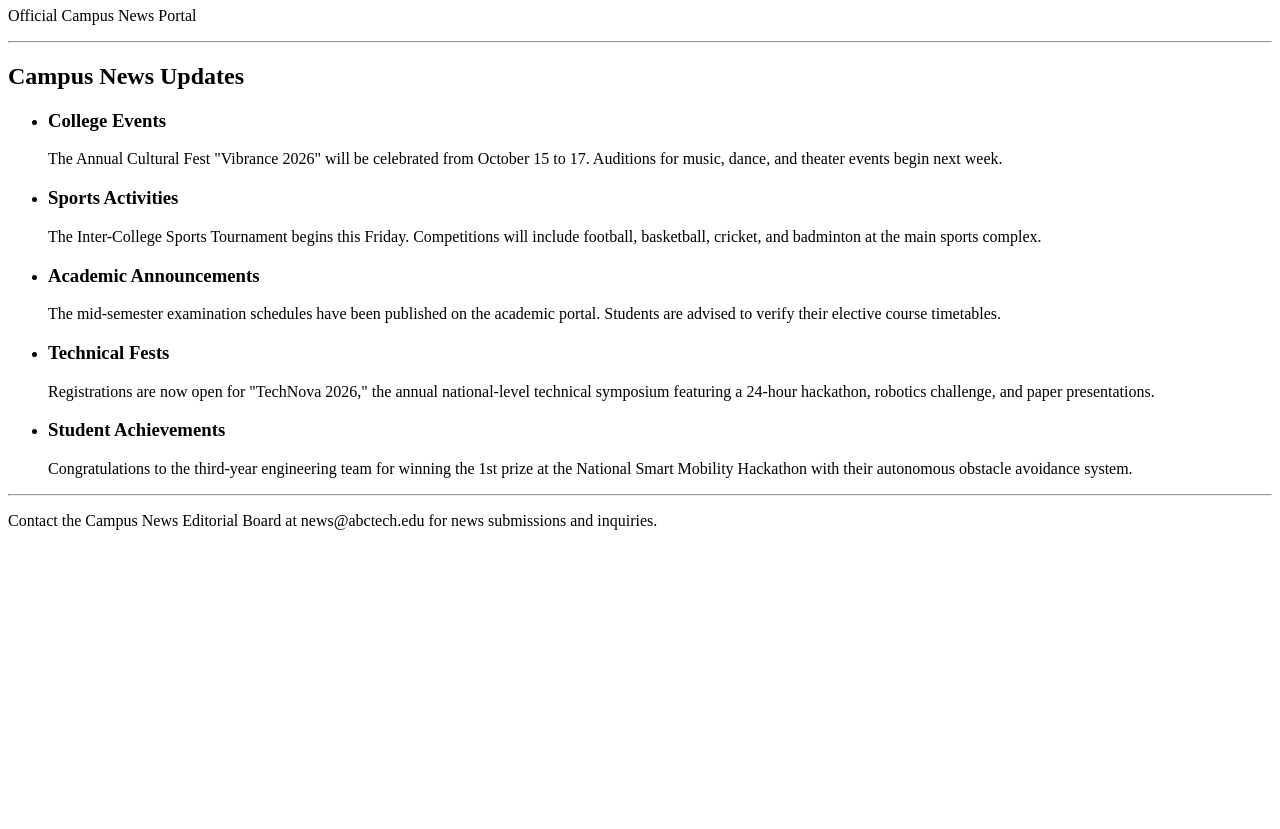
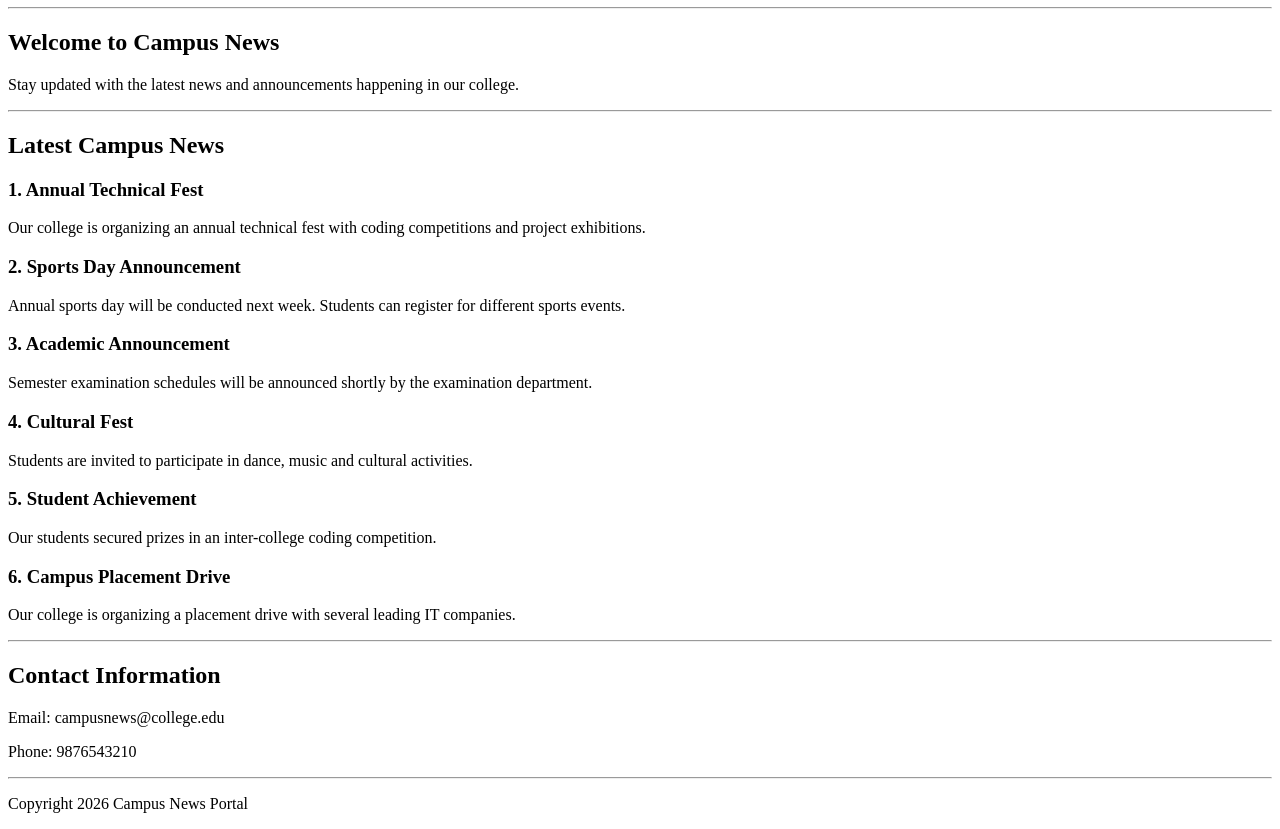
Before and after one commit to AdithyaMaringanti914/campus-news, a plain HTML site: page index.html in a window 1280 px wide. Shown: the part 73-902 px from the top of the page. Before the commit the page ends 800 px from the top, so only its background shows below. Drawn offline with Linux system fonts and the light colour scheme.

```diff
--- a/index.html
+++ b/index.html
@@ -1,44 +1,57 @@
 <!DOCTYPE html>
-<html lang="en">
+<html>
+
 <head>
-    <meta charset="UTF-8">
-    <title>Campus News - ABC Institute of Technology</title>
+    <title>Campus News</title>
 </head>
+
 <body>
 
-    <h1>ABC Institute of Technology</h1>
-    <p>Official Campus News Portal</p>
+    <h1>Campus News Portal</h1>
+    <hr>
+
+    <h2>Welcome to Campus News</h2>
+    <p>Stay updated with the latest news and announcements
+        happening in our college.</p>
 
     <hr>
 
-    <h2>Campus News Updates</h2>
+    <h2>Latest Campus News</h2>
 
-    <ul>
-        <li>
-            <h3>College Events</h3>
-            <p>The Annual Cultural Fest "Vibrance 2026" will be celebrated from October 15 to 17. Auditions for music, dance, and theater events begin next week.</p>
-        </li>
-        <li>
-            <h3>Sports Activities</h3>
-            <p>The Inter-College Sports Tournament begins this Friday. Competitions will include football, basketball, cricket, and badminton at the main sports complex.</p>
-        </li>
-        <li>
-            <h3>Academic Announcements</h3>
-            <p>The mid-semester examination schedules have been published on the academic portal. Students are advised to verify their elective course timetables.</p>
-        </li>
-        <li>
-            <h3>Technical Fests</h3>
-            <p>Registrations are now open for "TechNova 2026," the annual national-level technical symposium featuring a 24-hour hackathon, robotics challenge, and paper presentations.</p>
-        </li>
-        <li>
-            <h3>Student Achievements</h3>
-            <p>Congratulations to the third-year engineering team for winning the 1st prize at the National Smart Mobility Hackathon with their autonomous obstacle avoidance system.</p>
-        </li>
-    </ul>
+    <h3>1. Annual Technical Fest</h3>
+    <p>Our college is organizing an annual technical fest
+        with coding competitions and project exhibitions.</p>
+
+    <h3>2. Sports Day Announcement</h3>
+    <p>Annual sports day will be conducted next week.
+        Students can register for different sports events.</p>
+
+    <h3>3. Academic Announcement</h3>
+    <p>Semester examination schedules will be announced
+        shortly by the examination department.</p>
+
+    <h3>4. Cultural Fest</h3>
+    <p>Students are invited to participate in dance,
+        music and cultural activities.</p>
+
+    <h3>5. Student Achievement</h3>
+    <p>Our students secured prizes in an inter-college
+        coding competition.</p>
+
+    <h3>6. Campus Placement Drive</h3>
+    <p>Our college is organizing a placement drive
+        with several leading IT companies.</p>
 
     <hr>
 
-    <p>Contact the Campus News Editorial Board at news@abctech.edu for news submissions and inquiries.</p>
+    <h2>Contact Information</h2>
+    <p>Email: campusnews@college.edu</p>
+    <p>Phone: 9876543210</p>
+
+    <hr>
+
+    <p>Copyright 2026 Campus News Portal</p>
 
 </body>
+
 </html>
```
Also changed, not shown: tests/test.js (added, +21 -0 lines), 1 other file.
